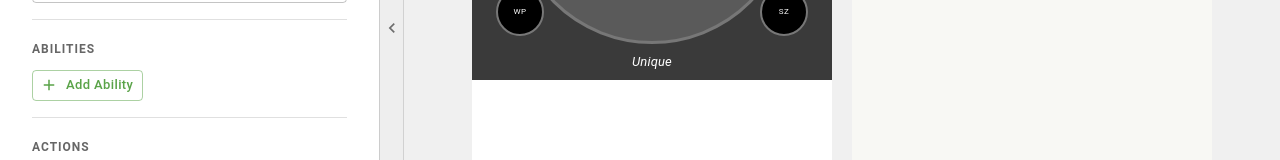
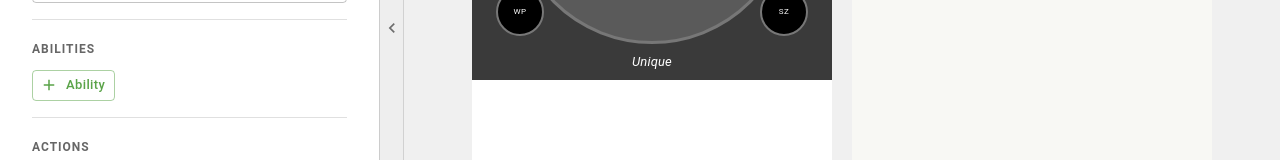
Before and after one commit to BlakeMSteel/malifaux-card-creator, a React (Vite) app: page / in a window 1280 px wide. Both pictures are taken after a click on the button "Attack Action". Shown: the part 425-585 px from the top of the page. Built offline with nearby package versions, Linux system fonts and the light colour scheme.

Commit message:
remove "Add" when + is present

```diff
--- a/src/CrewCard/Form/CrewCardForm.tsx
+++ b/src/CrewCard/Form/CrewCardForm.tsx
@@ -541,7 +541,7 @@ export default function CrewCardForm({ card, onChange }: Props) {
                 startIcon={<AddIcon />}
                 onClick={() => addAbility(group.id)}
               >
-                Add Ability
+                Ability
               </Button>
             </Box>
           </Box>
@@ -552,7 +552,7 @@ export default function CrewCardForm({ card, onChange }: Props) {
           startIcon={<AddIcon />}
           onClick={addAbilityGroup}
         >
-          Add Ability Group
+          Ability Group
         </Button>
       </Section>
 
@@ -632,7 +632,7 @@ export default function CrewCardForm({ card, onChange }: Props) {
           startIcon={<AddIcon />}
           onClick={addTriggerGroup}
         >
-          Add Trigger Group
+          Trigger Group
         </Button>
       </Section>
 
@@ -693,7 +693,7 @@ export default function CrewCardForm({ card, onChange }: Props) {
           startIcon={<AddIcon />}
           onClick={addActionGroup}
         >
-          Add Action Group
+          Action Group
         </Button>
       </Section>
 
@@ -798,7 +798,7 @@ export default function CrewCardForm({ card, onChange }: Props) {
                   startIcon={<AddIcon />}
                   onClick={() => addTerrainFeature(marker.id)}
                 >
-                  Add Feature
+                  Feature
                 </Button>
               </Box>
               <TextField
@@ -822,7 +822,7 @@ export default function CrewCardForm({ card, onChange }: Props) {
           startIcon={<AddIcon />}
           onClick={addMarker}
         >
-          Add Marker
+          Marker
         </Button>
       </Section>
 
@@ -890,7 +890,7 @@ export default function CrewCardForm({ card, onChange }: Props) {
           startIcon={<AddIcon />}
           onClick={addToken}
         >
-          Add Token
+          Token
         </Button>
       </Section>
     </Box>
--- a/src/SharedComponents/FormComponents/ActionEntry.tsx
+++ b/src/SharedComponents/FormComponents/ActionEntry.tsx
@@ -97,7 +97,12 @@ export function ActionEntry({
         onChange={(e) => onChange({ name: e.target.value })}
       />
 
-      <Stack direction="row" spacing={1} useFlexGap sx={{ flexWrap: "wrap", rowGap: 1.5 }}>
+      <Stack
+        direction="row"
+        spacing={1}
+        useFlexGap
+        sx={{ flexWrap: "wrap", rowGap: 1.5 }}
+      >
         <TextField
           size="small"
           label="Rg"
@@ -183,7 +188,7 @@ export function ActionEntry({
           startIcon={<AddIcon />}
           onClick={addTrigger}
         >
-          Add Trigger
+          Trigger
         </Button>
       </Box>
     </Box>
--- a/src/StatCard/Form/StatCardForm.tsx
+++ b/src/StatCard/Form/StatCardForm.tsx
@@ -339,7 +339,7 @@ export default function StatCardForm({ card, onChange }: Props) {
           startIcon={<AddIcon />}
           onClick={addAbility}
         >
-          Add Ability
+          Ability
         </Button>
       </Section>
 
--- a/src/UpgradeCard/Form/UpgradeCardForm.tsx
+++ b/src/UpgradeCard/Form/UpgradeCardForm.tsx
@@ -204,7 +204,7 @@ export default function UpgradeCardForm({ card, onChange }: Props) {
           startIcon={<AddIcon />}
           onClick={addAbility}
         >
-          Add Ability
+          Ability
         </Button>
       </Section>
 
@@ -255,7 +255,7 @@ export default function UpgradeCardForm({ card, onChange }: Props) {
               startIcon={<AddIcon />}
               onClick={addTrigger}
             >
-              Add Trigger
+              Trigger
             </Button>
           </Box>
         </Stack>
```
